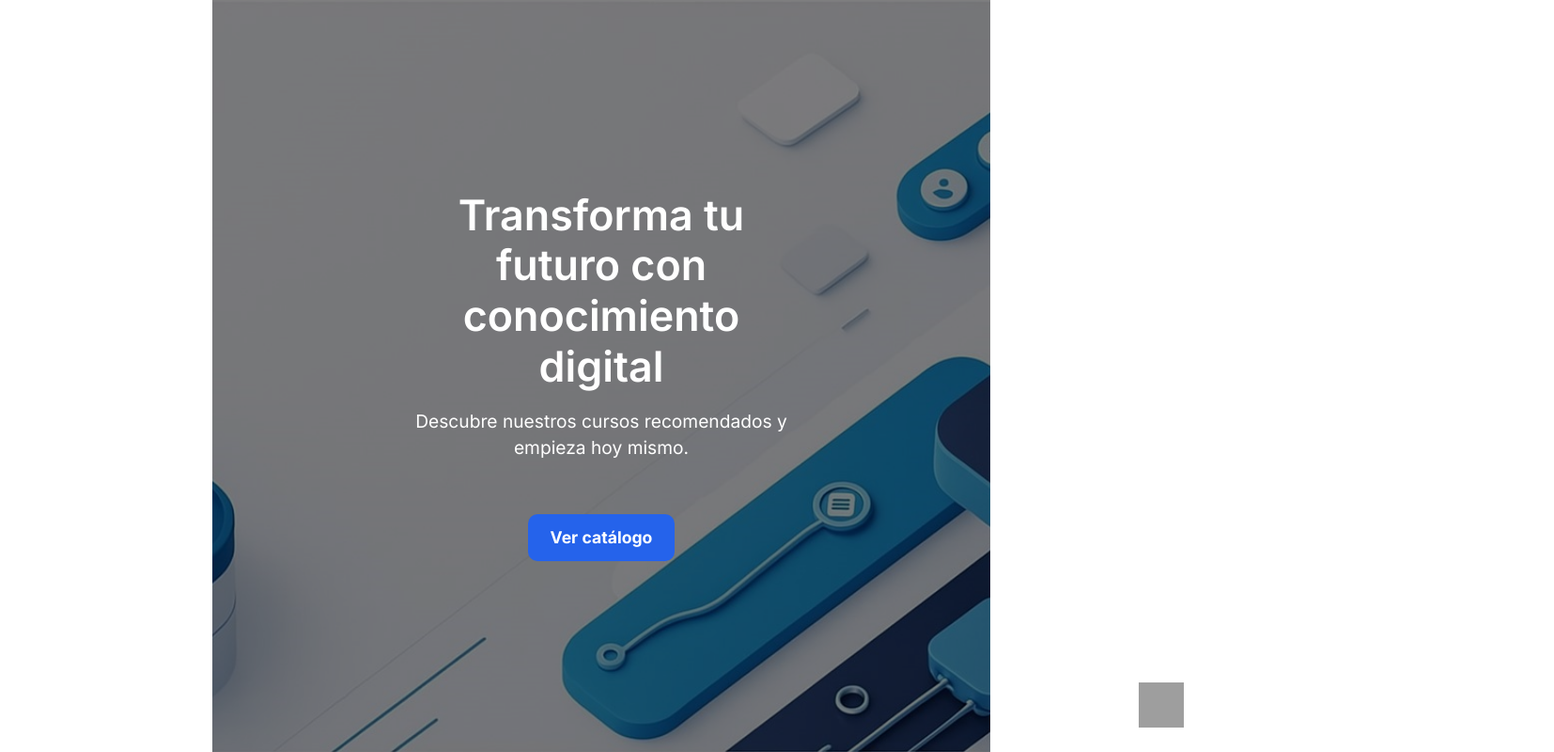
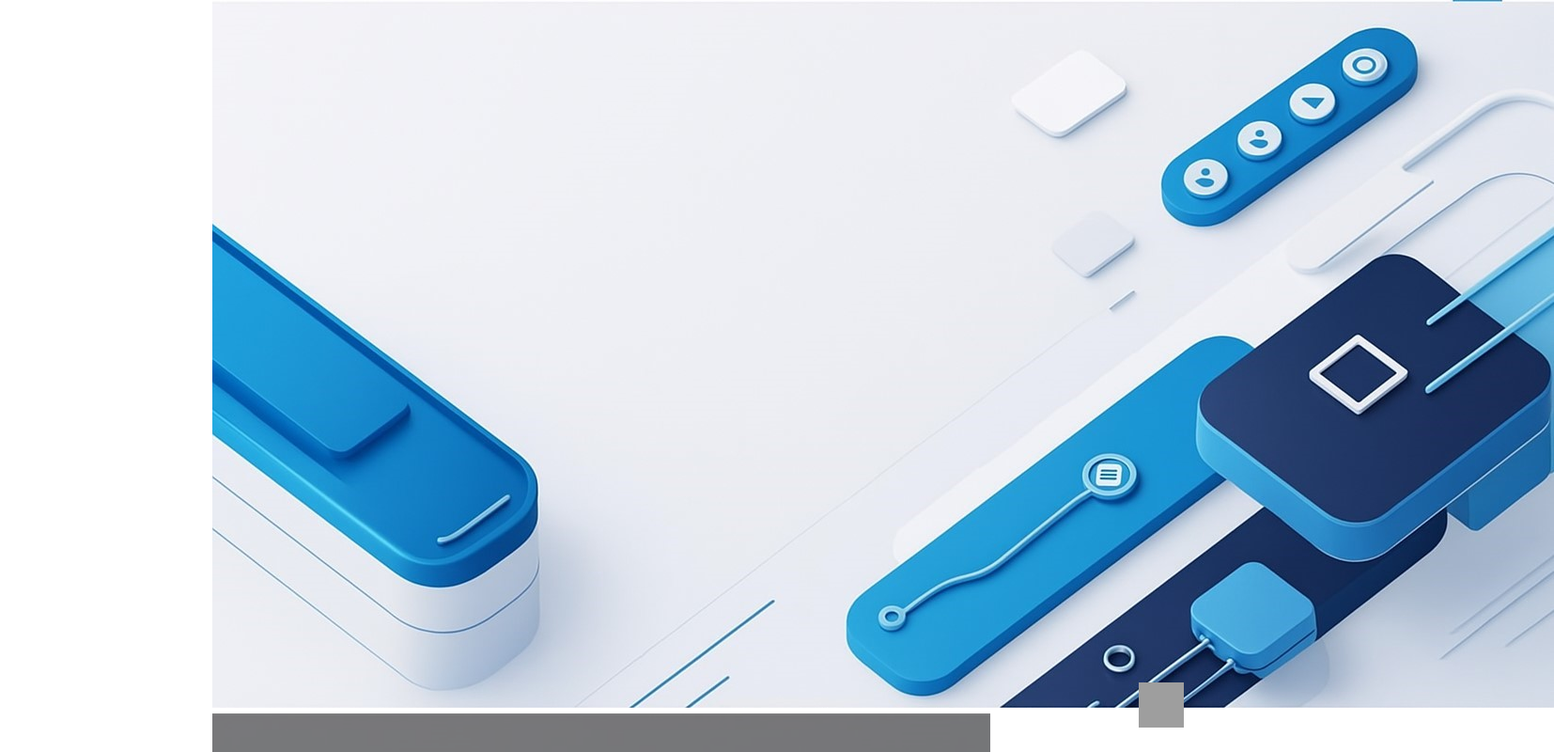
Before and after one commit to luisca583/LB-Projectdigital, a plain HTML site: page public/index.html in a window 1280 px wide. Shown: the top 800 px of the page at 94% size, 1654 px wide, since content can reach past the window. Drawn offline with Linux system fonts and the light colour scheme; grey boxes are pictures that could not be loaded.

Commit message:
Corregir ruta de imagen del banner

```diff
--- a/public/index.html
+++ b/public/index.html
@@ -6,6 +6,7 @@
   <link rel="stylesheet" href="/LB-Projectdigital/style.css">
 </head>
 <body>
+<img src="/LB-Projectdigital/img/banner-lbprojectdigital1.jpg" alt="Banner LB Projectdigital">
 
 <section class="hero-banner">
   <div class="hero-content">
```
Also changed, not shown: public/img/banner-lbprojectdigital1.jpg (added).
